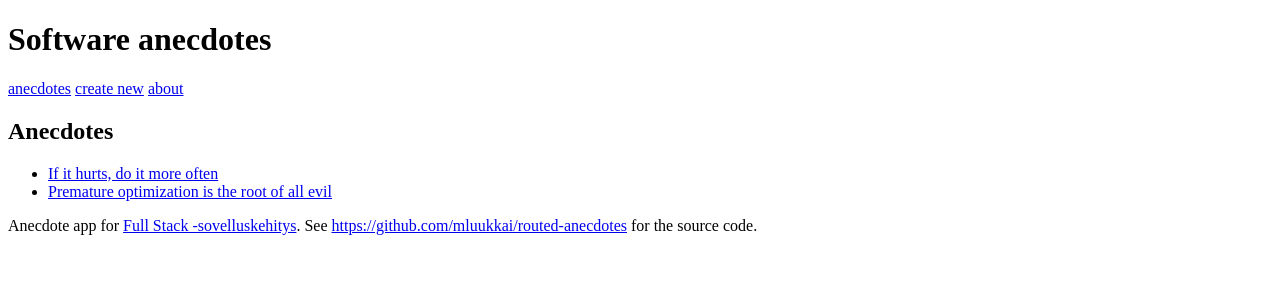
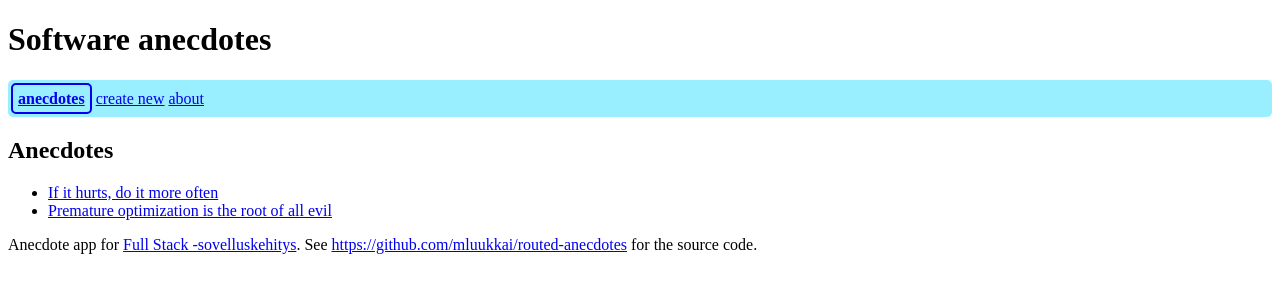
Before and after one commit to rlaurika/fso18, a React (Create React App) app in the folder osa6/routed-anecdotes/: page / in a window 1280 px wide. Shown: the top 300 px of the page. Built offline with nearby package versions, Linux system fonts and the light colour scheme.

Commit message:
6.20: Routed-anecdotes: top menu inline styles
Add some inline styles for the top menu bar. Differentiate between
active and non-active states in the link by using NavLink instead of
Link.

```diff
--- a/osa6/routed-anecdotes/src/App.js
+++ b/osa6/routed-anecdotes/src/App.js
@@ -1,13 +1,31 @@
 import React from 'react'
 import { BrowserRouter as Router, Route, Link } from 'react-router-dom'
+import { NavLink } from 'react-router-dom'
 
-const Menu = () => (
-  <div>
-    <Link to='/'>anecdotes</Link>&nbsp;
-    <Link to='/create'>create new</Link>&nbsp;
-    <Link to='/about'>about</Link>&nbsp;
-  </div>
-)
+const Menu = () => {
+  const activeStyle = {
+    fontWeight: 'bold',
+    border: '2px solid',
+    borderRadius: 5,
+    padding: 5
+  }
+
+  const menuBarStyle = {
+    backgroundColor: '#99eeff',
+    borderRadius: 5,
+    paddingTop: 10,
+    paddingLeft: 3,
+    paddingBottom: 9
+  }
+
+  return (
+    <div style={menuBarStyle}>
+      <NavLink exact to='/' activeStyle={activeStyle} >anecdotes</NavLink>&nbsp;
+      <NavLink exact to='/create' activeStyle={activeStyle}>create new</NavLink>&nbsp;
+      <NavLink exact to='/about' activeStyle={activeStyle}>about</NavLink>&nbsp;
+    </div>
+  )
+}
 
 const Notification = ({notification}) => {
   const notificationBoxStyle = {
```
